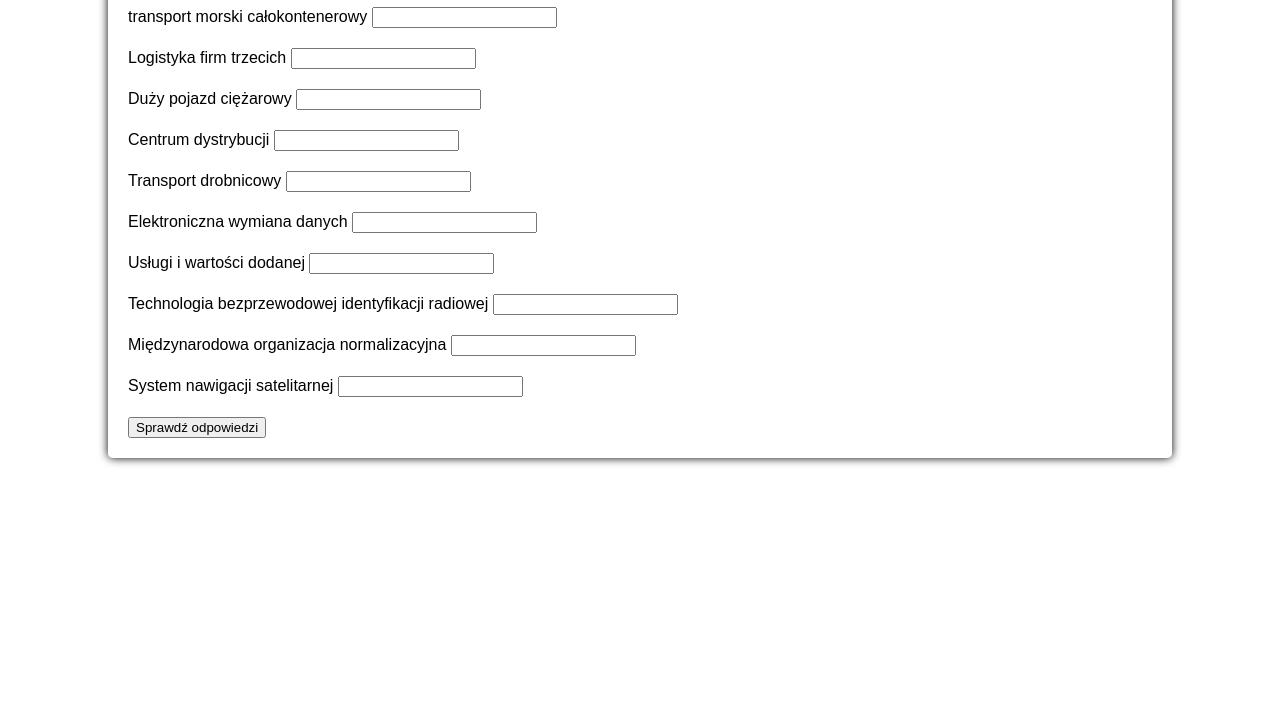
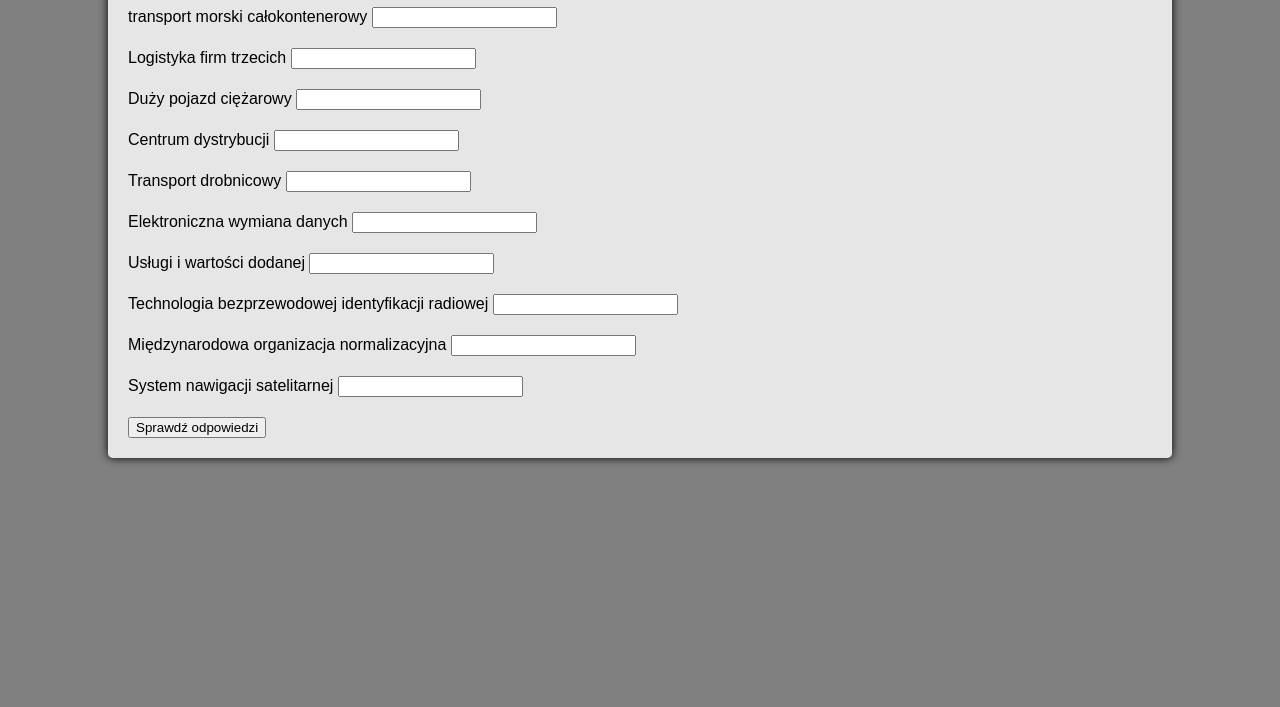
Before and after one commit to ojiro1/quiz3, a plain HTML site: page index.html in a window 1280 px wide. Shown: the part 93-800 px from the top of the page. Drawn offline with Linux system fonts and the light colour scheme.

Commit message:
Update styl.css

```diff
--- a/styl.css
+++ b/styl.css
@@ -2,7 +2,7 @@ body {
     font-family: Arial, sans-serif;
     margin: 0;
     padding: 0;
-    background-color grey;
+    background-color: grey;
     background-size: cover;
 }
 .container {
```
